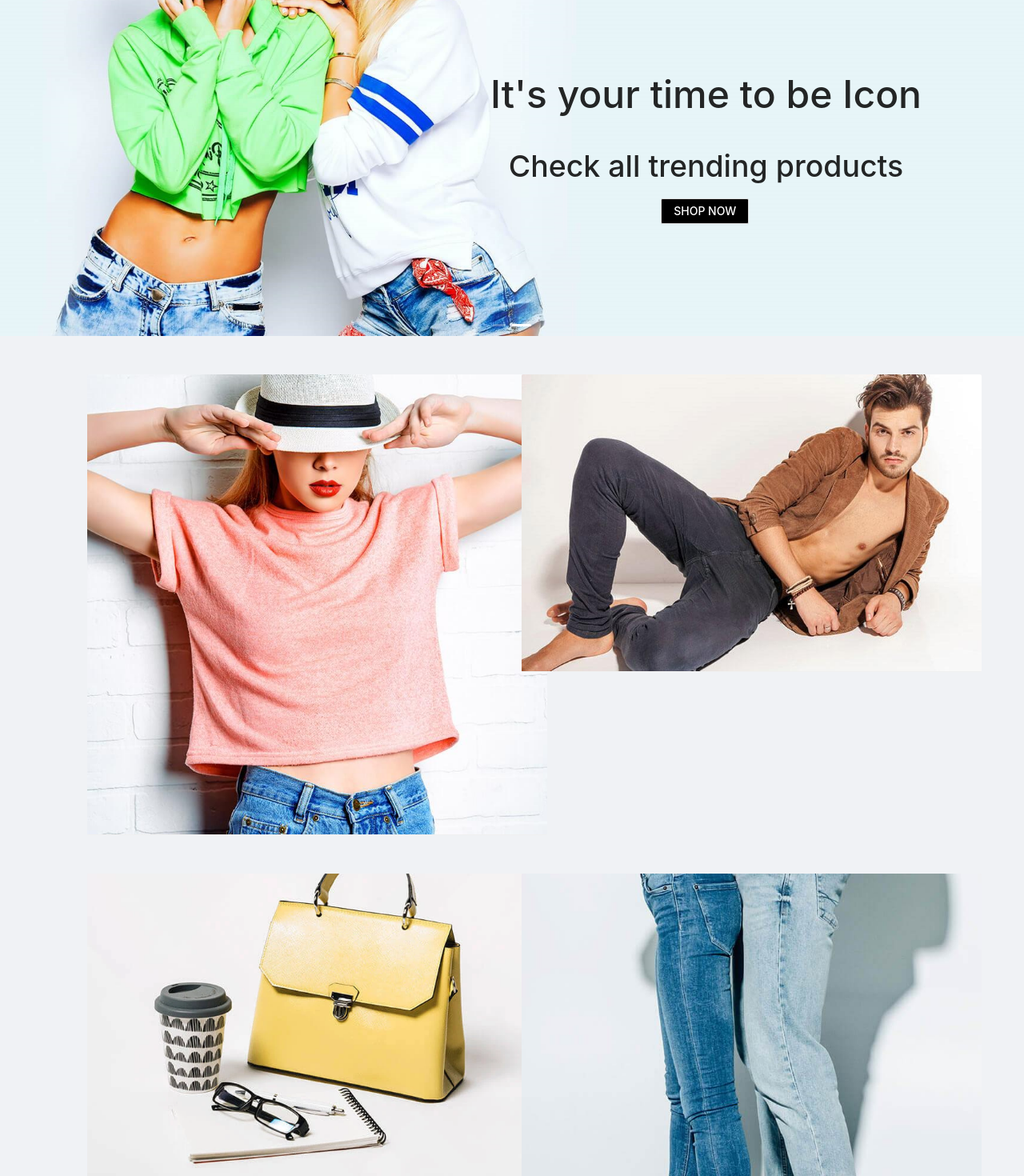
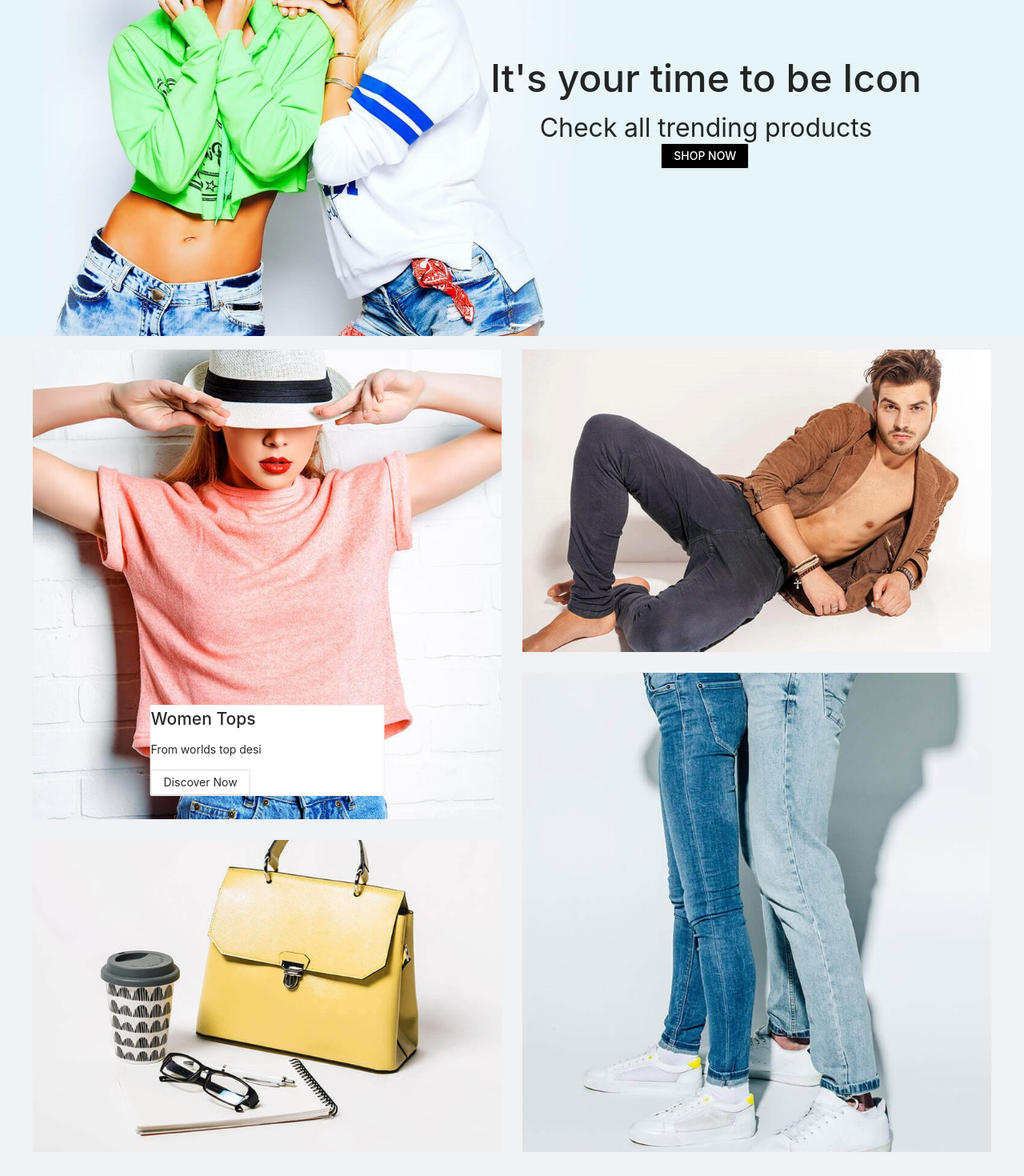
Before and after one commit to KodluyoruzGroup7/ecommerce-frontend, a React (Create React App) app: page / in a window 1280 px wide. Shown: the part 240-1710 px from the top of the page at 80% size. Built offline with nearby package versions, Linux system fonts and the light colour scheme.

Commit message:
card design fixed

```diff
--- a/src/App.js
+++ b/src/App.js
@@ -1,5 +1,5 @@
 import React from "react";
-
+import { BrowserRouter as Router } from 'react-router-dom';
 import "./App.less";
 
 import { Layout } from "antd";
@@ -11,7 +11,7 @@ const { Header, Footer, Content } = Layout;
 
 function App() {
   return (
-        <>
+    <Router>
       <Layout>
         <Header className="header">
           <Navbar />
@@ -22,7 +22,7 @@ function App() {
         </Content>
         <Footer></Footer>
       </Layout>
-        </>
+    </Router>
   );
 }
 
--- a/src/components/BigCards.js
+++ b/src/components/BigCards.js
@@ -1,7 +1,7 @@
 import React from "react";
 
 import "../styles/BigCards.less";
-
+import "./bigcard.css";
 import card1 from "../images/bigCard1.jpg";
 import card2 from "../images/bigCard2.jpg";
 import card3 from "../images/bigCard3.jpg";
@@ -11,37 +11,37 @@ import { Row, Col, Card, Button } from "antd";
 
 const BigCards = () => {
     return (
-        <div>
-            <Row justify="center" align="top" gutter={[24, 24]}>
-                <Col span={10}>
+        <div className="grid-container">
             <Card
                 hoverable
-                        style={{ width: 575 }}
+                className="grid-item-l-t"
                 cover={<img alt="card1" src={card1} />}
-                    ></Card>
-                </Col>
-                <Col span={10}>
+                style={{ position: "relative" }}
+            >
+                <Card style={{ position: "absolute", width: "50%", bottom: "5%", left: "50%", transform: "translateX(-50%)", zIndex: "2" }}>
+                    <h1>Women Tops</h1>
+                    <p>From worlds top desi</p>
+                    <Button>Discover Now</Button>
+                </Card>
+            </Card>
+
             <Card
                 hoverable
-                        style={{ width: 575 }}
+                className="grid-item-m-t"
                 cover={<img alt="card2" src={card2} />}
             ></Card>
-                </Col>
-                <Col span={10}>
+
             <Card
                 hoverable
-                        style={{ width: 575 }}
+                className="grid-item-m-b"
                 cover={<img alt="card3" src={card3} />}
             ></Card>
-                </Col>
-                <Col span={10}>
+
             <Card
                 hoverable
-                        style={{ width: 575 }}
+                className="grid-item-l-b"
                 cover={<img alt="card4" src={card4} />}
             ></Card>
-                </Col>
-            </Row>
         </div>
     );
 };
--- a/src/components/MainCarousel.js
+++ b/src/components/MainCarousel.js
@@ -18,7 +18,7 @@ const contentStyle = {
 
 function MainCarousel() {
     return (
-        <div>
+        <div style={{ position: "relative" }}>
             <Carousel effect="fade" autoplay="true">
                 <div>
                     <img src={banner1} alt="banner1" style={contentStyle} />
@@ -29,7 +29,7 @@ function MainCarousel() {
             </Carousel>
             <div className="carousel-text">
                 <h1>It's your time to be Icon</h1>
-                <h3>Check all trending products</h3>
+                <p>Check all trending products</p>
                 <Button className="carousel-button">SHOP NOW</Button>
             </div>
         </div>
--- a/src/components/Navbar.js
+++ b/src/components/Navbar.js
@@ -1,5 +1,5 @@
 import React, { useState } from "react";
-
+import { Link } from 'react-router-dom';
 import "../styles/Navbar.less";
 
 import { Menu } from "antd";
@@ -21,10 +21,10 @@ function Navbar() {
     return (
         <div className="navbar">
             <div className="logo">
-                <a href="#">
+                <Link to="/">
                     <ShopOutlined />
                     TRENDBOO
-                </a>
+                </Link>
             </div>
             <Menu
                 onClick={menuClickHandler}
@@ -32,56 +32,56 @@ function Navbar() {
                 mode="horizontal"
             >
                 <Menu.Item key="women">
-                    <a
-                        href="https://ant.design"
+                    <Link
+                        to="/"
                         target="_blank"
                         rel="noopener noreferrer"
                     >
                         Women
-                    </a>
+                    </Link>
                 </Menu.Item>
 
                 <Menu.Item key="men">
-                    <a
-                        href="https://ant.design"
+                    <Link
+                        to="/"
                         target="_blank"
                         rel="noopener noreferrer"
                     >
                         Men
-                    </a>
+                    </Link>
                 </Menu.Item>
 
                 <Menu.Item key="kids">
-                    <a
-                        href="https://ant.design"
+                    <Link
+                        to="/"
                         target="_blank"
                         rel="noopener noreferrer"
                     >
                         Kids
-                    </a>
+                    </Link>
                 </Menu.Item>
 
                 <Menu.Item key="accessories">
-                    <a
-                        href="https://ant.design"
+                    <Link
+                        to="/"
                         target="_blank"
                         rel="noopener noreferrer"
                     >
                         Accessories
-                    </a>
+                    </Link>
                 </Menu.Item>
             </Menu>
 
             <div className="menu-right">
-                <a href="#">
+                <Link href="#">
                     <SearchOutlined />
-                </a>
-                <a href="#">
+                </Link>
+                <Link to="#">
                     <HeartOutlined />
-                </a>
-                <a href="#">
+                </Link>
+                <Link to="#">
                     <ShoppingOutlined />
-                </a>
+                </Link>
             </div>
         </div>
     );
--- /dev/null
+++ b/src/components/bigcard.css
@@ -0,0 +1,28 @@
+.card {
+  box-shadow: 0 3px 10px rgba(0, 0, 0, 0.3);
+}
+
+.grid-container {
+  display: grid;
+  gap: 1.5rem 1.5rem;
+  grid-template-rows: auto;
+  max-width: 1200px;
+  margin: 1rem auto;
+}
+
+.grid-item-l-t {
+  grid-column: 1/2;
+  grid-row: 1/3;
+}
+.grid-item-l-b {
+  grid-column: 2/3;
+  grid-row: 2/4;
+}
+.grid-item-m-t {
+  grid-column: 2/3;
+  grid-row: 1/2;
+}
+.grid-item-m-b {
+  grid-column: 1/2;
+  grid-row: 3/4;
+}
--- a/src/styles/BigCards.less
+++ b/src/styles/BigCards.less
@@ -1,3 +1,8 @@
+img {
+  display: block;
+  max-width: 100%;
+}
+
 .ant-col.ant-col-10 {
   padding: 0px;
   margin-top: 24px;
@@ -12,6 +17,10 @@
   padding: 0px;
 }
 
+.ant-card {
+  overflow: hidden;
+}
+
 .ant-card:hover img {
   transform: scale(1.1);
   transition: all ease-out 0.4s;
--- a/src/styles/MainCarousel.less
+++ b/src/styles/MainCarousel.less
@@ -10,7 +10,7 @@
 
 .carousel-text {
   font-size: 3rem;
-    font-weight: 800;
+  font-weight: normal;
   text-align: center;
   position: absolute;
   top: 40%;
@@ -18,6 +18,10 @@
   // transform: translate(-50%, -50%);
   &:last-child {
     font-size: 2rem;
+  }
+  h1,
+  p {
+    margin-bottom: 0;
   }
 }
 
```
Also changed, not shown: 1 other file (tests, documents, lock files or other folders). Lines whose indentation alone changed are shown as unchanged.
